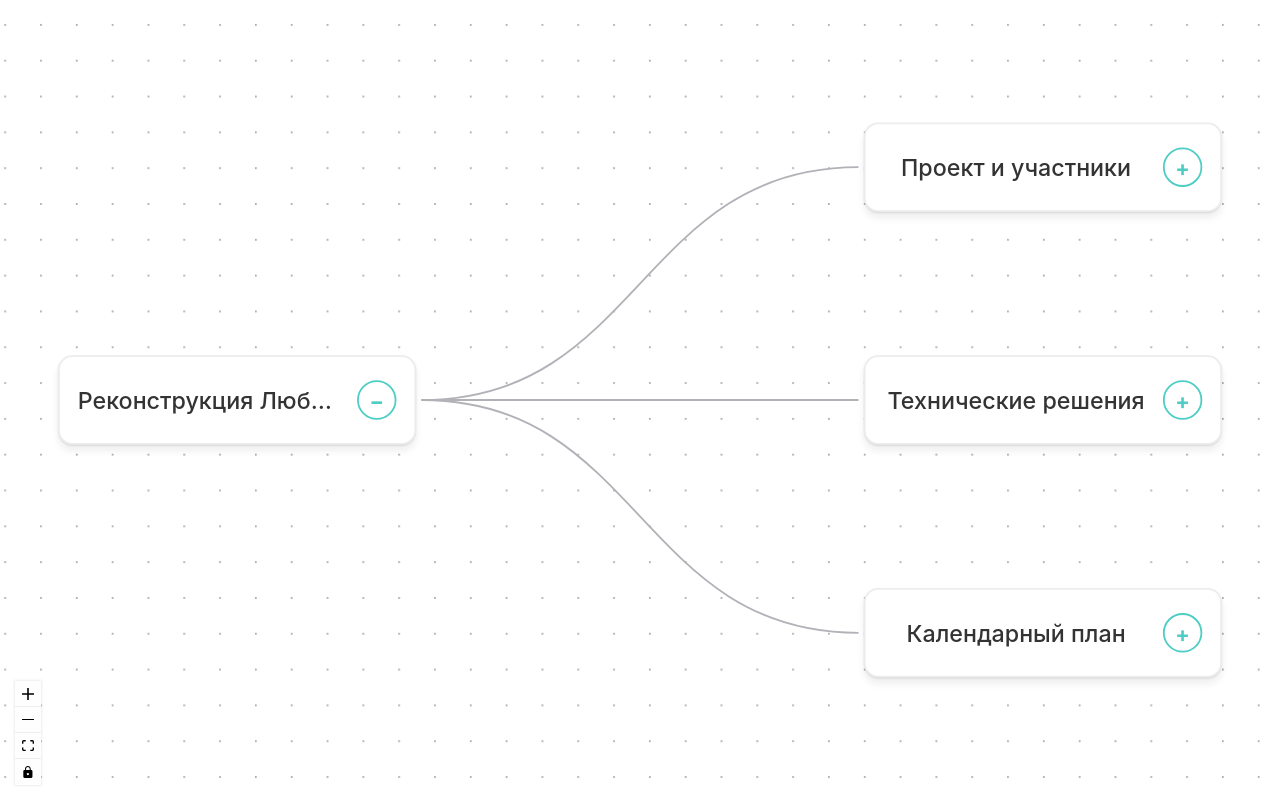
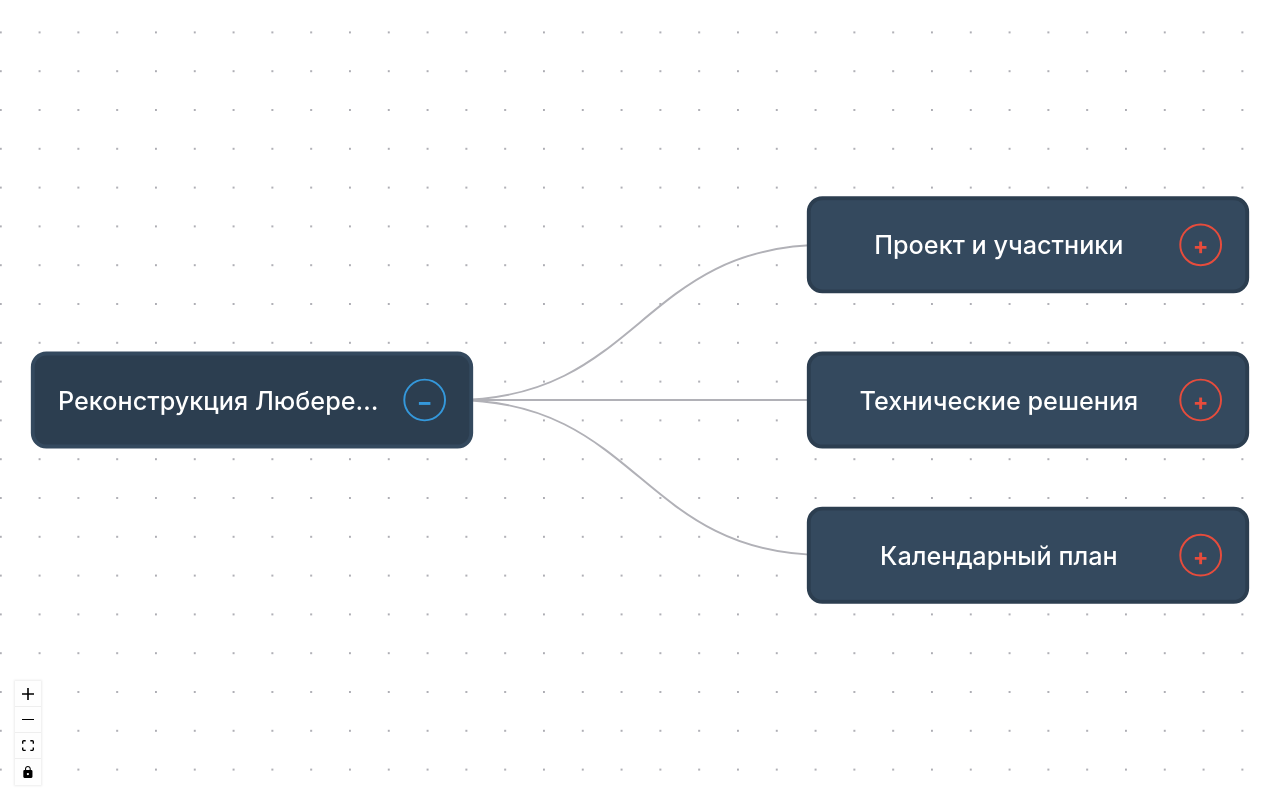
Before and after one commit to moduesss/mindmap, a React (Vite) app: page / in a window 1280 px wide. Built offline with nearby package versions, Linux system fonts and the light colour scheme.

Commit message:
feat: nodes color

```diff
--- a/src/App.tsx
+++ b/src/App.tsx
@@ -33,7 +33,7 @@ function ReactFlowAutoLayout() {
   // Используем обновленный хук с анимациями
   const { nodes: visibleNodes, edges: visibleEdges } = useMindmapCollapse(nodes, edges, {
     direction: "LR",
-    spacing: [250, 80],
+    spacing: [200, 30],
   });
 
   // Обработчик клика для expand/collapse
--- a/src/MindmapNode.tsx
+++ b/src/MindmapNode.tsx
@@ -1,17 +1,32 @@
 import { memo } from "react";
 import { Handle, Position, NodeProps } from "@xyflow/react";
+import { getLevelColor } from "./utils";
 
 interface MindmapNodeData {
   label: string;
   expanded: boolean;
   expandable?: boolean;
+  level?: number;
 }
 
 const MindmapNode = memo(({ data }: NodeProps<{ data: MindmapNodeData }>) => {
-  const { label, expanded, expandable } = data;
+  const { label, expanded, expandable, level = 0 } = data;
+
+  // Получаем цвета для текущего уровня
+  const colors = getLevelColor(level);
 
   return (
-    <div>
+    <div
+      style={{
+        backgroundColor: colors.background,
+        borderColor: colors.border,
+        color: colors.text,
+        width: "100%",
+        height: "100%",
+        borderRadius: "8px",
+        border: `2px solid ${colors.border}`,
+      }}
+    >
       {/* Левый handle */}
       <Handle type="target" position={Position.Left} style={{ visibility: "hidden" }} />
 
@@ -19,7 +34,17 @@ const MindmapNode = memo(({ data }: NodeProps<{ data: MindmapNodeData }>) => {
       <div className="mindmap-node-content">{label}</div>
 
       {/* Кнопка expand/collapse */}
-      {expandable && <div className="mindmap-expand-button">{expanded ? "−" : "+"}</div>}
+      {expandable && (
+        <div
+          className="mindmap-expand-button"
+          style={{
+            borderColor: colors.button,
+            color: colors.button,
+          }}
+        >
+          {expanded ? "−" : "+"}
+        </div>
+      )}
 
       {/* Правый handle */}
       <Handle type="source" position={Position.Right} style={{ visibility: "hidden" }} />
--- a/src/index.css
+++ b/src/index.css
@@ -9,20 +9,27 @@ body,
   margin: 0;
 }
 
-/* Стили для mindmap узлов из dynamic-layouting */
+/* Стили для mindmap узлов */
 .react-flow__handle {
   visibility: hidden;
 }
 
+/* Переопределяем стили для mindmap узлов */
 .react-flow__node-mindmap {
   width: 200px;
   height: 50px;
-  padding: 0;
-  background: #fff;
-  border: 1px solid #4ecdc4;
-  border-radius: 8px;
-  box-shadow: 0 1px 3px rgba(0, 0, 0, 0.1);
-  transition: all 0.2s ease;
+  padding: 0 !important; /* Убираем padding */
+  border: none !important; /* Убираем border */
+  background-color: transparent !important; /* Убираем background */
+  box-shadow: none !important; /* Убираем box-shadow */
+  border-radius: 0 !important; /* Убираем border-radius */
+  display: flex !important;
+  justify-content: center !important;
+  align-items: center !important;
+  text-align: center !important;
+  font-size: 12px !important;
+  flex-direction: column !important;
+  color: inherit !important;
 }
 
 .react-flow__node-mindmap:hover {
@@ -39,16 +46,16 @@ body,
   padding: 0 12px;
   font-size: 13px;
   font-weight: 500;
-  color: #333;
+  border-radius: 8px;
+  border: 2px solid;
 }
 
 .mindmap-expand-button {
   width: 20px;
   height: 20px;
   border-radius: 50%;
-  border: 1px solid #4ecdc4;
-  background: white;
-  color: #4ecdc4;
+  border: 1px solid;
+  background: transparent;
   cursor: pointer;
   display: flex;
   align-items: center;
@@ -60,8 +67,8 @@ body,
 }
 
 .mindmap-expand-button:hover {
-  background: #4ecdc4;
-  color: white;
+  background: currentColor;
+  color: white !important;
 }
 
 .mindmap-node-content {
--- a/src/initialElements.ts
+++ b/src/initialElements.ts
@@ -12,16 +12,17 @@ function shouldBeExpanded(nodeId: string): boolean {
 // Конвертируем данные из mindmap-data.js в формат React Flow с expand/collapse
 export const nodes: Node[] = MINDMAP_DATA.nodes.map((node: any) => ({
   id: node.id,
-  type: "mindmap", // используем кастомный тип узла
+  type: "mindmap",
   data: {
     ...node.data,
     expanded: shouldBeExpanded(node.id),
     expandable: false, // будет установлено в useMindmapCollapse
+    level: 0, // будет вычислено в useMindmapCollapse
   },
-  position: { x: 0, y: 0 }, // позиции будут вычислены автоматически
+  position: { x: 0, y: 0 },
   style: {
     ...node.style,
-    opacity: 1, // начальная прозрачность
+    opacity: 1,
   },
 }));
 
--- a/src/useMindmapCollapse.ts
+++ b/src/useMindmapCollapse.ts
@@ -1,6 +1,9 @@
 import { useMemo, useEffect, useState, useRef } from "react";
 import { Node, Edge, useReactFlow } from "@xyflow/react";
 import Dagre from "@dagrejs/dagre";
+import { Position } from "@xyflow/react";
+import { Direction } from "./algorithms";
+import { getNodeLevel } from "./utils"; // Добавляем импорт
 
 export type UseMindmapCollapseOptions = {
   direction?: "TB" | "LR" | "BT" | "RL";
@@ -82,7 +85,10 @@ function useMindmapCollapse(
         y: y + rootOffset.y - 25,
       };
 
-      const data = { ...node.data };
+      const data = {
+        ...node.data,
+        level: getNodeLevel(node.id, nodes, edges), // Добавляем уровень
+      };
       return [{ ...node, position, data }];
     });
   }, [nodes, edges, direction, spacing]);
@@ -201,7 +207,25 @@ function useMindmapCollapse(
         },
       }));
 
+      // Создаем анимированные рёбра, которые следуют за анимированными позициями узлов
+      const animatedEdges = finalEdges
+        .filter((edge) => currNodes.some((n) => n.id === edge.source) && currNodes.some((n) => n.id === edge.target))
+        .map((edge) => {
+          const sourceNode = currNodes.find((n) => n.id === edge.source);
+          const targetNode = currNodes.find((n) => n.id === edge.target);
+
+          if (sourceNode && targetNode) {
+            return {
+              ...edge,
+              source: sourceNode.id,
+              target: targetNode.id,
+            };
+          }
+          return edge;
+        });
+
       setAnimatedNodes(currNodes);
+      setAnimatedEdges(animatedEdges);
 
       if (progress < 1) {
         requestAnimationFrame(animate);
@@ -209,7 +233,7 @@ function useMindmapCollapse(
         setAnimatedNodes(finalNodes);
         setAnimatedEdges(
           finalEdges.filter(
-            (edge) => finalNodes.some((n) => n.id === edge.source) && finalNodes.some((n) => n.id === edge.target)
+            (edge) => targetNodes.some((n) => n.id === edge.source) && targetNodes.some((n) => n.id === edge.target)
           )
         );
       }
@@ -260,7 +284,25 @@ function useMindmapCollapse(
         };
       });
 
+      // Создаем анимированные рёбра, которые следуют за анимированными позициями узлов
+      const animatedEdges = allEdges
+        .filter((edge) => currNodes.some((n) => n.id === edge.source) && currNodes.some((n) => n.id === edge.target))
+        .map((edge) => {
+          const sourceNode = currNodes.find((n) => n.id === edge.source);
+          const targetNode = currNodes.find((n) => n.id === edge.target);
+
+          if (sourceNode && targetNode) {
+            return {
+              ...edge,
+              source: sourceNode.id,
+              target: targetNode.id,
+            };
+          }
+          return edge;
+        });
+
       setAnimatedNodes(currNodes);
+      setAnimatedEdges(animatedEdges);
 
       if (progress < 1) {
         requestAnimationFrame(animate);
@@ -274,7 +316,7 @@ function useMindmapCollapse(
         );
         setAnimatedEdges(
           allEdges.filter(
-            (edge) => finalNodes.some((n) => n.id === edge.source) && finalNodes.some((n) => n.id === edge.target)
+            (edge) => targetNodes.some((n) => n.id === edge.source) && targetNodes.some((n) => n.id === edge.target)
           )
         );
         setIsAnimating(false);
--- a/src/utils.ts
+++ b/src/utils.ts
@@ -1,28 +1,29 @@
-import { Position } from '@xyflow/react';
-import { Direction } from './algorithms';
+import { Position } from "@xyflow/react";
+import { Direction } from "./algorithms";
+import { Node, Edge } from "@xyflow/react";
 
 export function getSourceHandlePosition(direction: Direction) {
   switch (direction) {
-    case 'TB':
+    case "TB":
       return Position.Bottom;
-    case 'BT':
+    case "BT":
       return Position.Top;
-    case 'LR':
+    case "LR":
       return Position.Right;
-    case 'RL':
+    case "RL":
       return Position.Left;
   }
 }
 
 export function getTargetHandlePosition(direction: Direction) {
   switch (direction) {
-    case 'TB':
+    case "TB":
       return Position.Top;
-    case 'BT':
+    case "BT":
       return Position.Bottom;
-    case 'LR':
+    case "LR":
       return Position.Left;
-    case 'RL':
+    case "RL":
       return Position.Right;
   }
 }
@@ -30,3 +31,97 @@ export function getTargetHandlePosition(direction: Direction) {
 export function getId() {
   return `${Date.now()}`;
 }
+
+// Цветовая схема для разных уровней вложенности
+export const LEVEL_COLORS = {
+  0: {
+    // Root level
+    background: "#2c3e50",
+    border: "#34495e",
+    text: "#ffffff",
+    button: "#3498db",
+    buttonHover: "#2980b9",
+  },
+  1: {
+    // Level 1
+    background: "#34495e",
+    border: "#2c3e50",
+    text: "#ffffff",
+    button: "#e74c3c",
+    buttonHover: "#c0392b",
+  },
+  2: {
+    // Level 2
+    background: "#e74c3c",
+    border: "#c0392b",
+    text: "#ffffff",
+    button: "#f39c12",
+    buttonHover: "#e67e22",
+  },
+  3: {
+    // Level 3
+    background: "#f39c12",
+    border: "#e67e22",
+    text: "#ffffff",
+    button: "#27ae60",
+    buttonHover: "#229954",
+  },
+  4: {
+    // Level 4
+    background: "#27ae60",
+    border: "#229954",
+    text: "#ffffff",
+    button: "#9b59b6",
+    buttonHover: "#8e44ad",
+  },
+  5: {
+    // Level 5+
+    background: "#9b59b6",
+    border: "#8e44ad",
+    text: "#ffffff",
+    button: "#1abc9c",
+    buttonHover: "#16a085",
+  },
+};
+
+// Функция для определения уровня ноды
+export function getNodeLevel(nodeId: string, nodes: Node[], edges: Edge[]): number {
+  if (nodeId === "root") return 0;
+
+  const visited = new Set<string>();
+  const levelMap = new Map<string, number>();
+
+  // Создаем карту родителей
+  const parentMap = new Map<string, string>();
+  edges.forEach((edge) => {
+    parentMap.set(edge.target, edge.source);
+  });
+
+  function calculateLevel(nodeId: string): number {
+    if (visited.has(nodeId)) {
+      return levelMap.get(nodeId) || 0;
+    }
+
+    visited.add(nodeId);
+
+    const parentId = parentMap.get(nodeId);
+    if (!parentId) {
+      levelMap.set(nodeId, 0);
+      return 0;
+    }
+
+    const parentLevel = calculateLevel(parentId);
+    const currentLevel = parentLevel + 1;
+    levelMap.set(nodeId, currentLevel);
+    return currentLevel;
+  }
+
+  return calculateLevel(nodeId);
+}
+
+// Функция для получения цвета уровня
+export function getLevelColor(level: number) {
+  const maxLevel = Math.max(...Object.keys(LEVEL_COLORS).map(Number));
+  const actualLevel = Math.min(level, maxLevel);
+  return LEVEL_COLORS[actualLevel as keyof typeof LEVEL_COLORS] || LEVEL_COLORS[maxLevel];
+}
```
